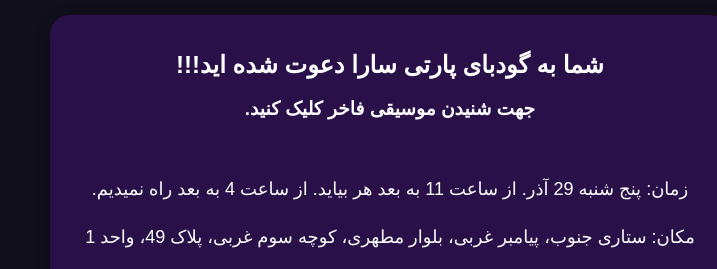
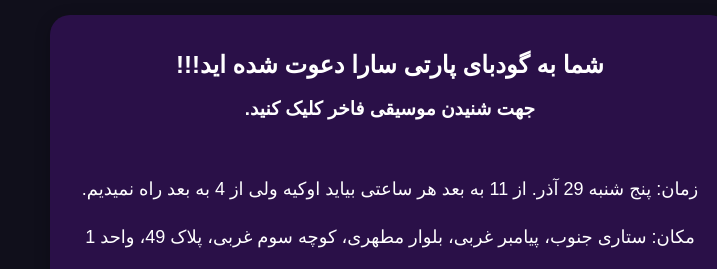
Before and after one commit to Sara-Rezaeimanesh/Sara-Rezaeimanesh.github.io, a plain HTML site: page GBP_3.html in a window 1280 px wide. Shown: the top 269 px of the page, 0-717 px from the left. Drawn offline with Linux system fonts and the light colour scheme.

Commit message:
Update GBP_3.html

```diff
--- a/GBP_3.html
+++ b/GBP_3.html
@@ -3,7 +3,7 @@
 <head>
     <meta charset="UTF-8">
     <meta name="viewport" content="width=device-width, initial-scale=1.0">
-    <title>دعوتنامه</title>
+    <title>SURPRISE!</title>
     <style>
         body {
             margin: 0;
@@ -92,7 +92,7 @@
         <h1>شما به گودبای پارتی سارا دعوت شده اید!!!</h1>
         <h3 onclick="playMusic()">جهت شنیدن موسیقی فاخر کلیک کنید.</h3>
         <br/>
-        <p>زمان: پنج شنبه 29 آذر. از ساعت 11 به بعد هر بیاید. از ساعت 4 به بعد راه نمیدیم.</p>
+        <p>زمان: پنج شنبه 29 آذر. از 11 به بعد هر ساعتی بیاید اوکیه ولی از 4 به بعد راه نمیدیم.</p>
         <p>مکان: ستاری جنوب، پیامبر غربی، بلوار مطهری، کوچه سوم غربی، پلاک 49، واحد 1</p>
         <p>هر کی نیاد خونش پا خودش :)</p>
         <a href="GBP_4.html">سوالات پرتکرار</a>
```
